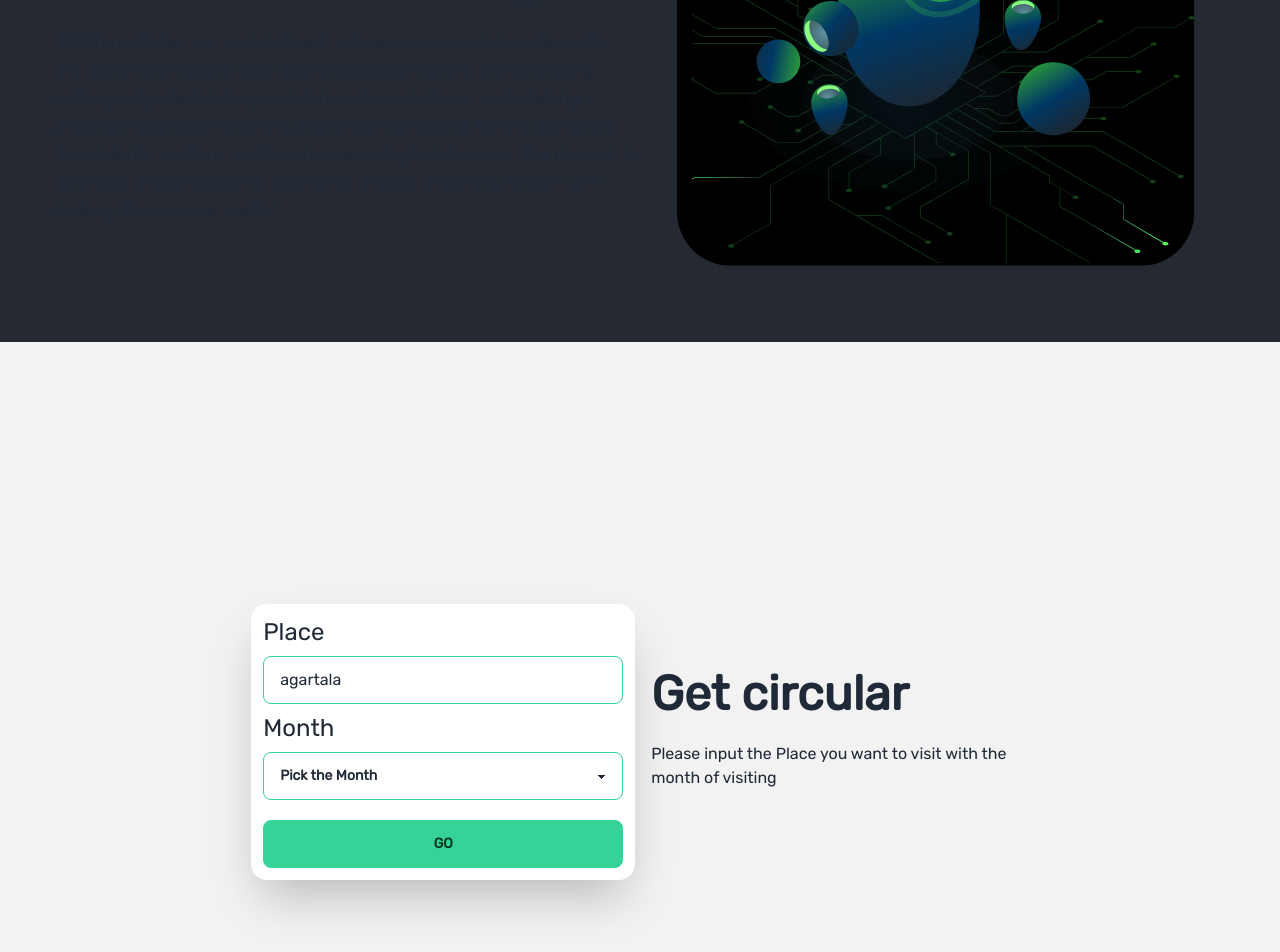
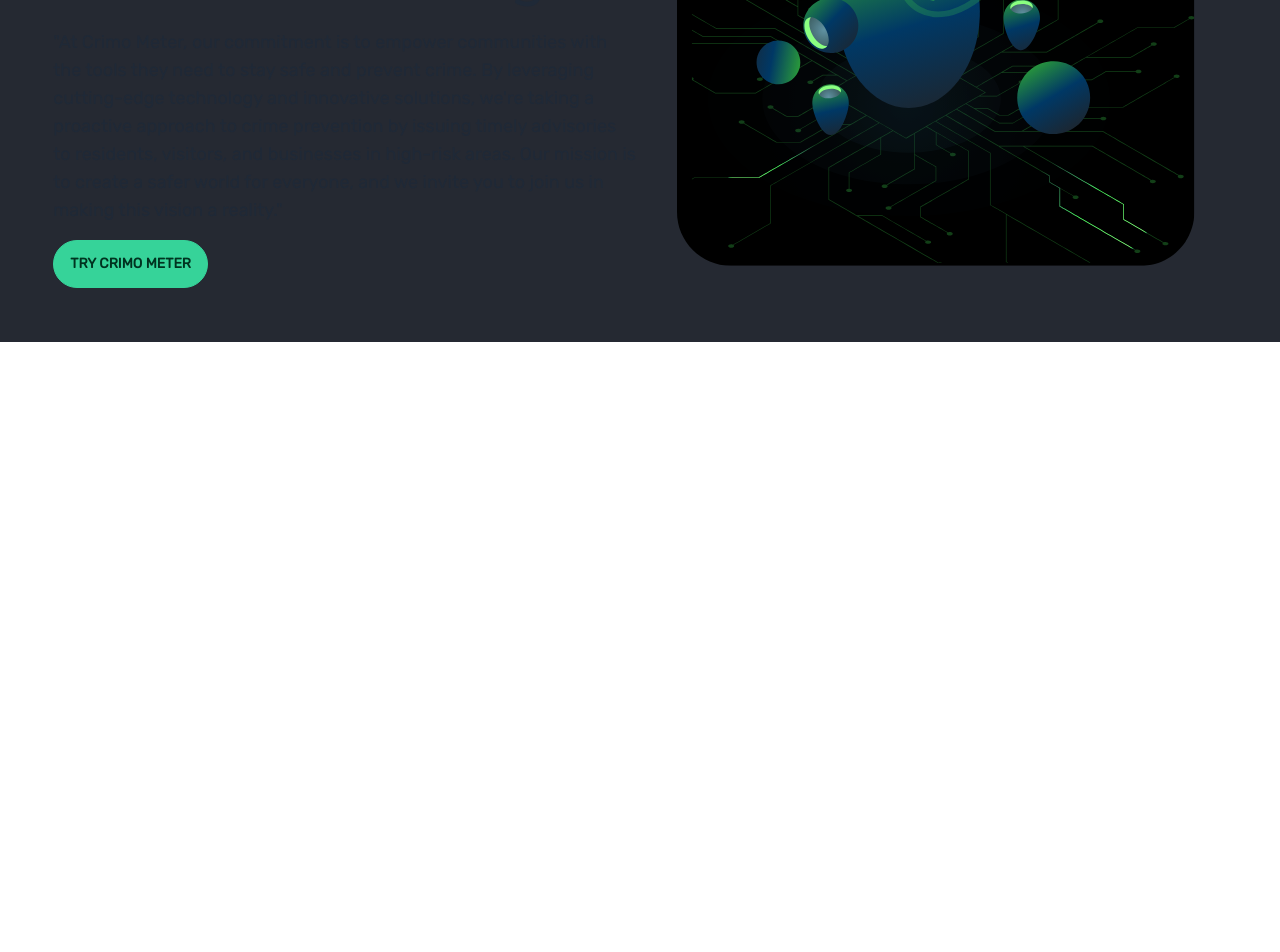
Before and after one commit to Aryan20022003/crimometer, a React (Create React App) app: page /home in a window 1280 px wide. Shown: the part 348-1300 px from the top of the page. After the commit the page ends 800 px from the top, so only its background shows below. Built offline with nearby package versions, Linux system fonts and the light colour scheme; a web font is replaced by a local one.

Commit message:
routing is done

```diff
--- a/package.json
+++ b/package.json
@@ -13,6 +13,7 @@
     "react": "^18.2.0",
     "react-dom": "^18.2.0",
     "react-icons": "^4.8.0",
+    "react-router-dom": "^6.11.0",
     "react-scripts": "5.0.1",
     "tailwind": "^4.0.0",
     "web-vitals": "^2.1.4"
--- a/src/App.js
+++ b/src/App.js
@@ -1,14 +1,19 @@
 import React from "react";
+import { BrowserRouter as Router, Routes, Route } from "react-router-dom";
 import Landing from "./Hero";
 import Nav from "./Nav";
 import Home from "./Home/HomeLander";
+
 function App() {
   return (
-    <>
+    <Router>
       <Nav />
-      <Home />
-      <Landing />
-    </>
+      <Routes>
+        <Route path="/" element={<Home />} />
+        <Route path="/home" element={<Home />} />
+        <Route path="/generate" element={<Landing />} />
+      </Routes>
+    </Router>
   );
 }
 
--- a/src/Home/HomeLander.jsx
+++ b/src/Home/HomeLander.jsx
@@ -1,5 +1,6 @@
 import React from "react";
 import LottieAnimation from "./Animation.jsx";
+import { Link } from "react-router-dom";
 import "./HomeLander.css"
 const Home = () => {
     return <section className="flex flex-col-reverse gap-2 md:flex-row  w-11/12 mx-auto mt-4 py-11">
@@ -10,10 +11,14 @@ const Home = () => {
             <p className="discription pt-4 text-lg">
                 "At Crimo Meter, our commitment is to empower communities with the tools they need to stay safe and prevent crime. By leveraging cutting-edge technology and innovative solutions, we're taking a proactive approach to crime prevention by issuing timely advisories to residents, visitors, and businesses in high-risk areas. Our mission is to create a safer world for everyone, and we invite you to join us in making this vision a reality."
             </p>
+            <Link to="/generate">
+                <button className="btn btn-success mt-4 rounded-full">Try Crimo Meter</button>
+            </Link>
         </div>
         <div className="Animation">
             <LottieAnimation />
         </div>
+
     </section>
 }
 
--- a/src/Nav.jsx
+++ b/src/Nav.jsx
@@ -1,4 +1,5 @@
 import React, { useState } from "react";
+import { Link } from "react-router-dom";
 
 const Nav = () => {
     const [isOpen, setIsOpen] = useState(false);
@@ -10,17 +11,17 @@ const Nav = () => {
     return (
         <div className="navbar bg-slate-900 mx-auto p-3 md:w-11/12 md:p-4 rounded-full translate-y-2 md:translate-y-3 mt-1 ">
             <div className="flex-1">
-                <a href="/" className="btn rounded-full btn-ghost normal-case text-2xl md:text-2xl">
+                <Link to="/" className="btn rounded-full btn-ghost normal-case text-2xl md:text-2xl">
                     Crimeo Meter
-                </a>
+                </Link>
             </div>
             <div className="flex-none">
                 <ul className={`menu menu-horizontal md:flex-1 md:flex-grow `}>
                     <li className="rounded-full">
-                        <a href="/">HOME</a>
+                        <Link to="/">HOME</Link>
                     </li>
                     <li className="rounded-full">
-                        <a href="/">AI circular</a>
+                        <Link to="/generate">AI circular</Link>
                     </li>
                 </ul>
             </div>
```
Also changed, not shown: 1 other file (tests, documents, lock files or other folders).
